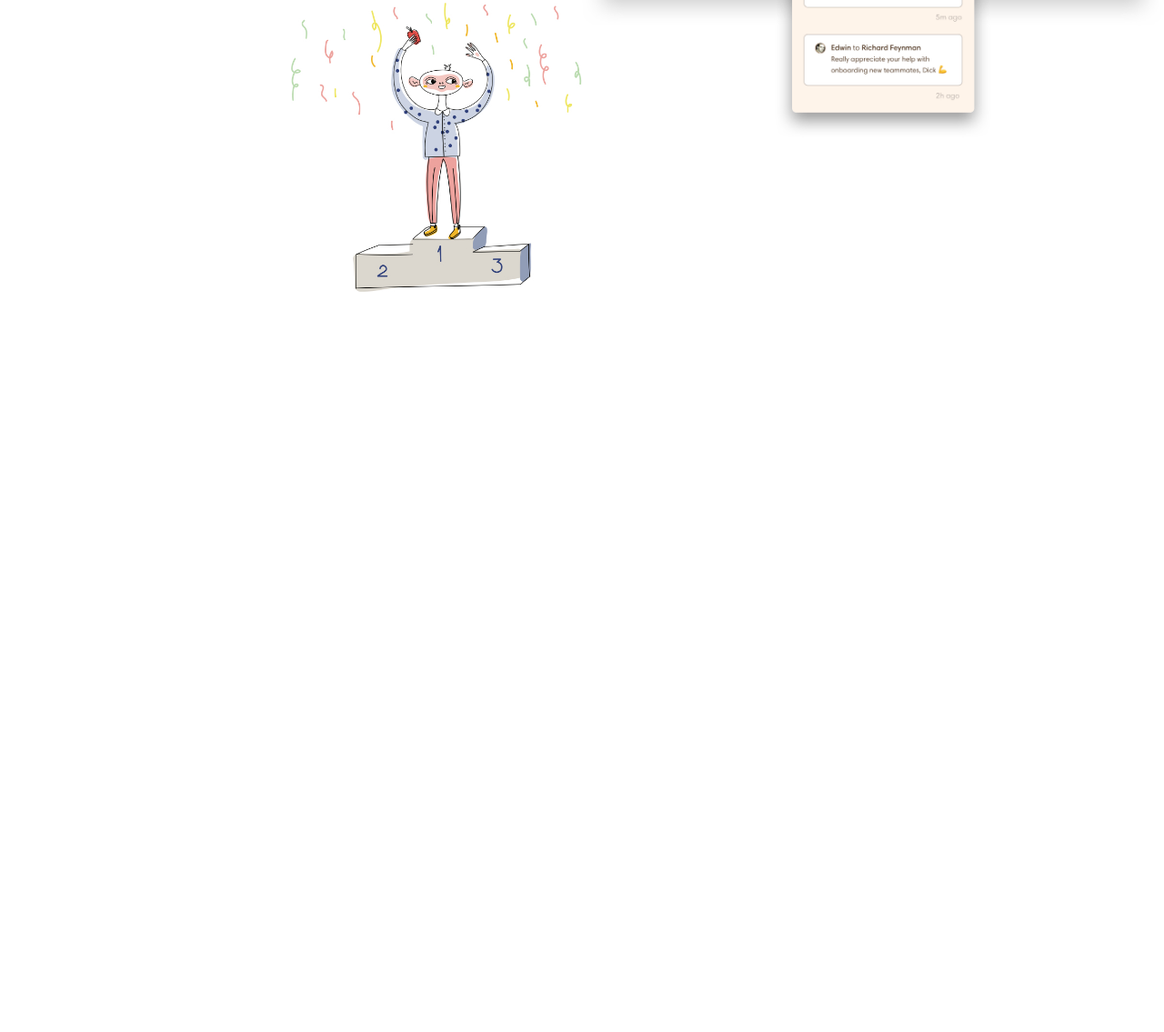
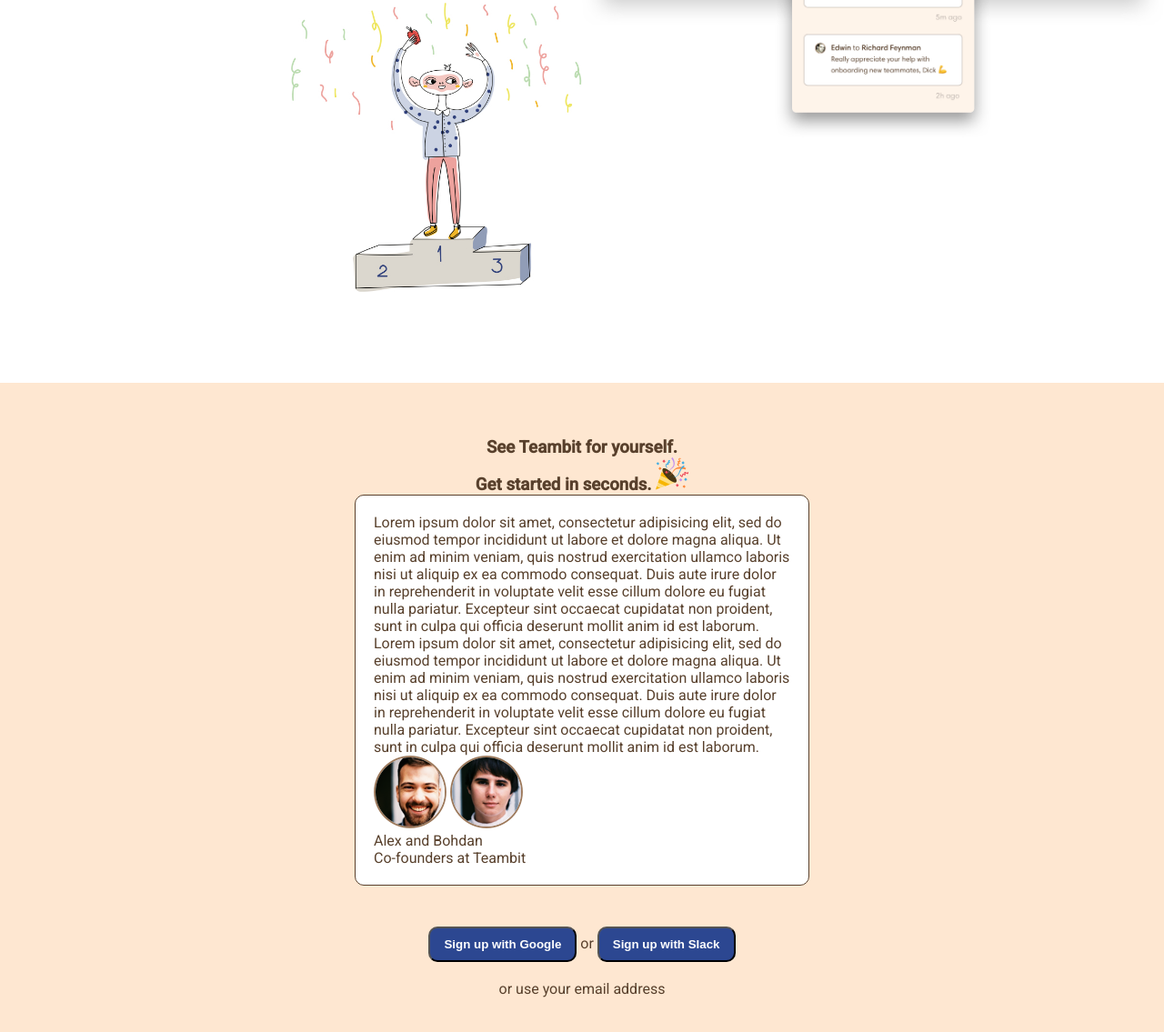
Before and after one commit to sara-lusa/node-sass-teambit, a website: page index.html in a window 1280 px wide. Shown: the part 5575-6710 px from the top of the page at 91% size. Before the commit the page ends 5996 px from the top, so only its background shows below. Drawn offline with Linux system fonts and the light colour scheme.

Commit message:
Inizio scrittura section quote

```diff
--- a/index.html
+++ b/index.html
@@ -181,6 +181,42 @@
               </div>
             </div>
           </section>
+
+          <section class="quote-section">
+            <div class="container">
+              <h3>
+                See Teambit for yourself. <br> Get started in seconds.
+                <img src="img/happy.svg" alt="">
+              </h3>
+
+              <div class="quote-box">
+                <p>
+                  Lorem ipsum dolor sit amet, consectetur adipisicing elit, sed do eiusmod tempor incididunt ut labore et dolore magna aliqua. Ut enim ad minim veniam, quis nostrud exercitation ullamco laboris nisi ut aliquip ex ea commodo consequat. Duis aute irure dolor in reprehenderit in voluptate velit esse cillum dolore eu fugiat nulla pariatur. Excepteur sint occaecat cupidatat non proident, sunt in culpa qui officia deserunt mollit anim id est laborum.
+                </p>
+                <p>
+                  Lorem ipsum dolor sit amet, consectetur adipisicing elit, sed do eiusmod tempor incididunt ut labore et dolore magna aliqua. Ut enim ad minim veniam, quis nostrud exercitation ullamco laboris nisi ut aliquip ex ea commodo consequat. Duis aute irure dolor in reprehenderit in voluptate velit esse cillum dolore eu fugiat nulla pariatur. Excepteur sint occaecat cupidatat non proident, sunt in culpa qui officia deserunt mollit anim id est laborum.
+                </p>
+                <div class="quoter">
+                  <div class="photo-profile">
+                    <img src="img/alex.png" alt="">
+                    <img src="img/bohdan.png" alt="">
+                  </div>
+
+                  <div class="name">
+                    <span>Alex and Bohdan</span><br>
+                    <span>Co-founders at Teambit</span>
+                  </div>
+                </div>
+              </div>
+
+              <span>
+                <button class="btn">Sign up with Google</button> or
+                <button class="btn">Sign up with Slack</button>
+              </span>
+              <p>or use your email address</p>
+
+            </div>
+          </section>
         </main>
         <!-- Fine Main -->
 
--- a/src/partials/_main.scss
+++ b/src/partials/_main.scss
@@ -1,5 +1,9 @@
 main {
   width: 100%;
+}
+
+.btn {
+  @include btn;
 }
 
 .before, .after {
@@ -46,3 +50,19 @@
 
   }
 }
+
+.quote-section {
+  background-color: $secondary_color;
+  @include section_main;
+  text-align: center;
+
+  .quote-box {
+    background-color: white;
+    width: 500px;
+    padding: 20px;
+    border: 1px solid $primary_color;
+    margin: 0 auto;
+    border-radius: 10px;
+    text-align: left;
+  }
+}
```
Also changed, not shown: dist/app.css.
